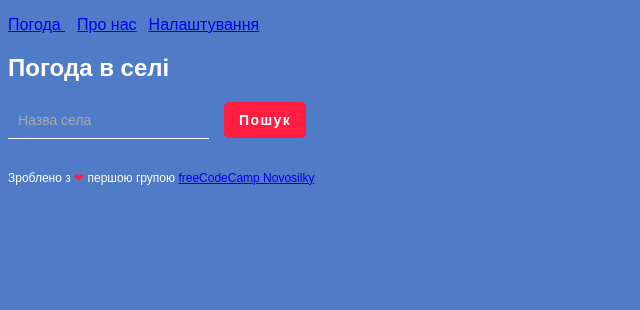
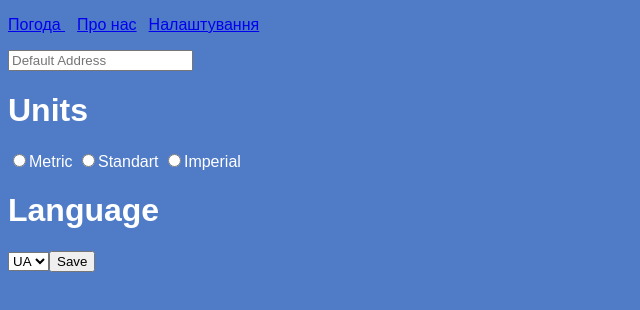
Before and after one commit to haskelcurry/vue-weather, a Vue app: page /#/settings in a window 1280 px wide. Before the commit this address led to /#/. Shown: the top 310 px of the page, without its empty margins (0-640 px from the left). Built offline with nearby package versions, Linux system fonts and the light colour scheme.

Commit message:
units/language/save

```diff
--- a/src/pages/Settings.vue
+++ b/src/pages/Settings.vue
@@ -1,6 +1,28 @@
+<script>
+export default {
+  data() {
+    return {
+      text: ''
+    }
+  }
+}
+</script>
+
 <template>
-  <p></p>
+  <input v-model="text" placeholder="Default Address">
+  <p>{{ text }}</p>
+  <h1>Units</h1>
+     <input name='recommended-by' value='Metric' type='radio'>Metric
+     <input name='recommended-by' value='Standart' type='radio'>Standart
+     <input name='recommended-by' value='Imperial' type='radio'>Imperial
+<h1 id = 'Language'> Language</h1>
+<select id='dropdown'>
+     <option>UA</option>
+     <option>EN</option>
+     <option>DE</option>
+</select>
+
+<button id="save" type="save">Save</button>
 </template>
-
-<style scoped>
+<style>
 </style>
```
